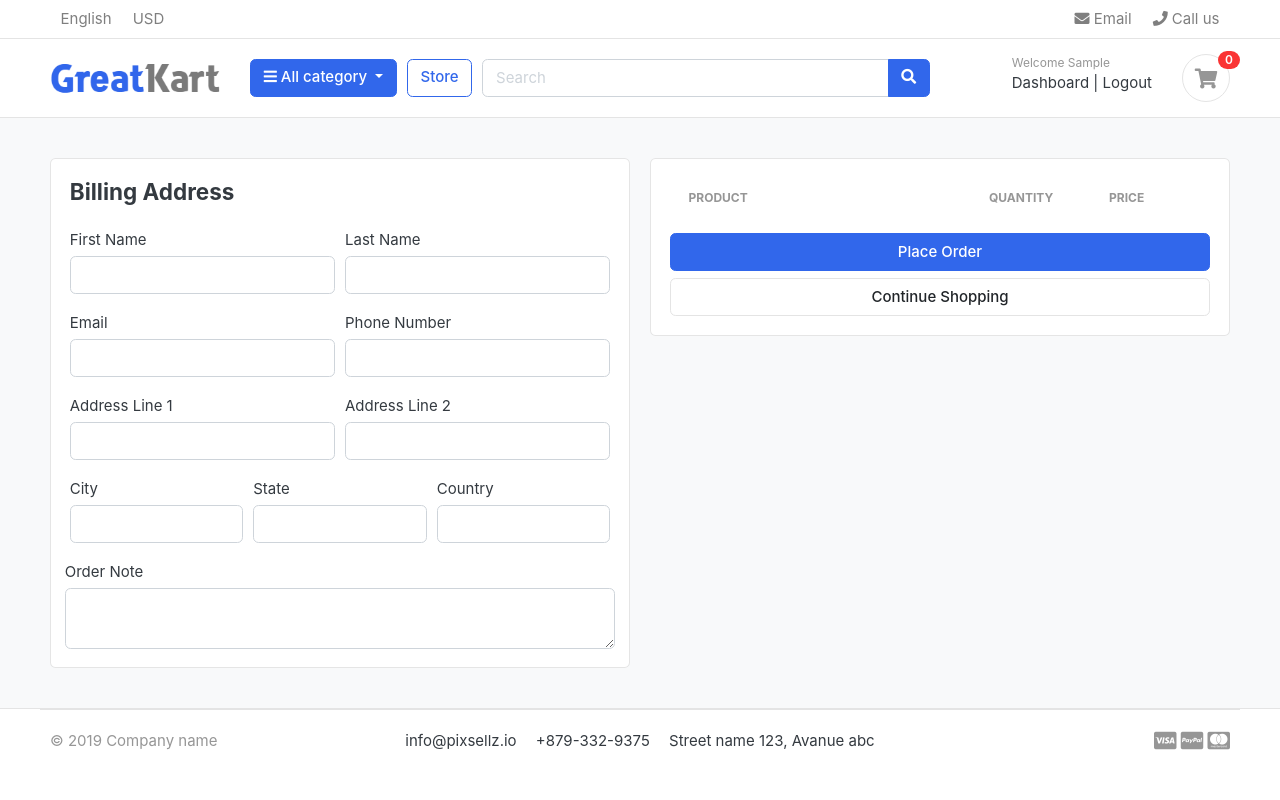
After one commit to Talatgujjar3352/Django-Ecommerce-GreatKart, a Django app: page /cart/checkout/ in a window 1280 px wide. The commit adds this page. Run offline with Django 3.2, Linux system fonts and the light colour scheme; a user stored in the database is signed in; tables that the repository leaves empty hold one stand-in row (values such as "Sample post"); lists and menus that the app fills with data are empty; some libraries are stand-ins or nearby versions; some web fonts are replaced.

Commit message:
Check out template update

```diff
--- a/carts/urls.py
+++ b/carts/urls.py
@@ -7,6 +7,7 @@ urlpatterns = [
     path('add_cart/<int:product_id>/', views.add_cart, name='add_cart'),
     path('remove_cart/<int:product_id>/', views.remove_cart, name='remove_cart'),
     path('remove_cart_item/<int:product_id>/', views.remove_cart_item, name='remove_cart_item'),
+    path('checkout/', views.checkout, name='checkout'),
 
 
 
--- a/carts/views.py
+++ b/carts/views.py
@@ -3,6 +3,7 @@ from store.models import Product, Variation
 from . models import Cart, CartItem
 from django.http import HttpResponse
 from django.core.exceptions import ObjectDoesNotExist
+from django.contrib.auth.decorators import login_required
 
 
 # Create your views here.
@@ -100,3 +101,24 @@ def cart(request, total=0, quantity=0,tax=0, grand_total=0, cart_items = None, )
         'grand_total': grand_total,
     }
     return render(request , 'store/cart.html', context)
+
+@login_required(login_url='login')
+def checkout(request, total=0, quantity=0,tax=0, grand_total=0, cart_items = None, ):
+    try:
+        cart = Cart.objects.get(cart_id = _cart_id(request))
+        cart_items =CartItem.objects.filter(cart= cart, is_active = True)
+        for cart_item in cart_items:
+            total += (cart_item.product.price * cart_item.quantity)
+            quantity += cart_item.quantity
+        tax = (2 * total) / 100
+        grand_total = total + tax
+    except ObjectDoesNotExist:
+        pass
+    context = {
+        'total': total,
+        'quantity' : quantity,
+        'cart_items' : cart_items,
+        'tax' : tax,
+        'grand_total': grand_total,
+    }
+    return render(request, 'store/checkout.html', context)
--- a/templates/store/cart.html
+++ b/templates/store/cart.html
@@ -89,7 +89,7 @@
 			<p class="text-center mb-3">
 				<img src="{% static './images/misc/payments.png' %}" height="26">
 			</p>
-			<a href="./place-order.html" class="btn btn-primary btn-block"> Checkout </a>
+			<a href="{% url 'checkout' %}" class="btn btn-primary btn-block"> Checkout </a>
 			<a href="{% url 'store' %}" class="btn btn-light btn-block">Continue Shopping</a>
 		</div> <!-- card-body.// -->
 		</div> <!-- card.// -->
--- /dev/null
+++ b/templates/store/checkout.html
@@ -0,0 +1,142 @@
+{% extends 'base.html' %}
+{% load static %}
+
+{% block content %}
+
+
+<section class="section-content padding-y bg">
+<div class="container">
+
+<!-- ============================ COMPONENT 1 ================================= -->
+
+<div class="row">
+	<aside class="col-lg-6">
+<div class="card">
+  <div class="card-body">
+    <h4 class="card-title mb-4">Billing Address</h4>
+    <form action="#" method="POST">
+      {% csrf_token %}
+      <div class="form-row">
+        <div class="col form-group">
+          <label for="">First Name</label>
+          <input type="text" name="first_name" class="form-control" required>
+        </div>
+        <div class="col form-group">
+          <label for="">Last Name</label>
+          <input type="text" name="last_name" class="form-control" required>
+        </div>
+      </div>
+      <div class="form-row">
+        <div class="col form-group">
+          <label for="">Email</label>
+          <input type="email" name="email" class="form-control" required>
+        </div>
+        <div class="col form-group">
+          <label for="">Phone Number</label>
+          <input type="text" name="phone" class="form-control" required>
+        </div>
+      </div>
+      <div class="form-row">
+        <div class="col form-group">
+          <label for="">Address Line 1</label>
+          <input type="text" name="address_line_1" class="form-control" required>
+        </div>
+        <div class="col form-group">
+          <label for="">Address Line 2</label>
+          <input type="text" name="address_line_2" class="form-control">
+        </div>
+      </div>
+      <div class="form-row">
+        <div class="col form-group">
+          <label for="">City</label>
+          <input type="text" name="city" class="form-control" required>
+        </div>
+        <div class="col form-group">
+          <label for="">State</label>
+          <input type="text" name="state" class="form-control" required>
+        </div>
+        <div class="col form-group">
+          <label for="">Country</label>
+          <input type="text" name="country" class="form-control" required>
+        </div>
+        </div>
+        <div class="form-row">
+          <label for="">Order Note</label>
+          <textarea name="order_note" rows="2" class="form-control"></textarea>
+        </div>
+
+
+  </div>
+</div> <!-- card.// -->
+
+	</aside> <!-- col.// -->
+	<aside class="col-lg-6">
+
+		<div class="card">
+		<div class="card-body">
+      <table class="table table-borderless table-shopping-cart">
+      <thead class="text-muted">
+      <tr class="small text-uppercase">
+        <th scope="col">Product</th>
+        <th scope="col" width="120">Quantity</th>
+        <th scope="col" width="120">Price</th>
+
+      </tr>
+      </thead>
+      <tbody>
+
+      {% for cart_item in cart_items %}
+      <tr>
+      	<td>
+      		<figure class="itemside align-items-center">
+      			<div class="aside"><img src="{{ cart_item.product.image.url}}" class="img-sm"></div>
+      			<figcaption class="info">
+      				<a href="{{ cart_item.product.get_url }}" class="title text-dark">{{ cart_item.product.product_name }}</a>
+      				<p class="text-muted small">
+      					{% if cart_item.variations.all %}
+      						{% for item in cart_item.variations.all %}
+      							{{ item.variation_category | capfirst }} : {{ item.variation_value | capfirst }} <br>
+      						{% endfor %}
+      					{% endif %}
+      				</p>
+      			</figcaption>
+      		</figure>
+      	</td>
+      	<td>
+      		<!-- col.// -->
+          <br>
+      				<label for="">{{cart_item.quantity}}</label>
+      	</td>
+      	<td>
+      		<div class="price-wrap">
+            <br>
+      			<var class="price">Rs. {{ cart_item.sub_total }}</var>
+      			<small class="text-muted"> Rs. {{ cart_item.product.price }} each </small>
+      		</div> <!-- price-wrap .// -->
+      	</td>
+
+      </tr>
+      {% endfor %}
+
+      </tbody>
+      </table>
+
+      <button type="submit" name="submit" class="btn btn-primary btn-block">Place Order</button>
+			<a href="{% url 'store' %}" class="btn btn-light btn-block">Continue Shopping</a>
+      </form>
+		</div> <!-- card-body.// -->
+		</div> <!-- card.// -->
+
+
+</aside> <!-- col.// -->
+
+
+</div> <!-- row.// -->
+
+<!-- ============================ COMPONENT 1 END .// ================================= -->
+
+</div> <!-- container .//  -->
+</section>
+<!-- ========================= SECTION CONTENT END// ========================= -->
+
+{% endblock %}
```
Also changed, not shown: templates/place-order.html (+0 -138 lines).
